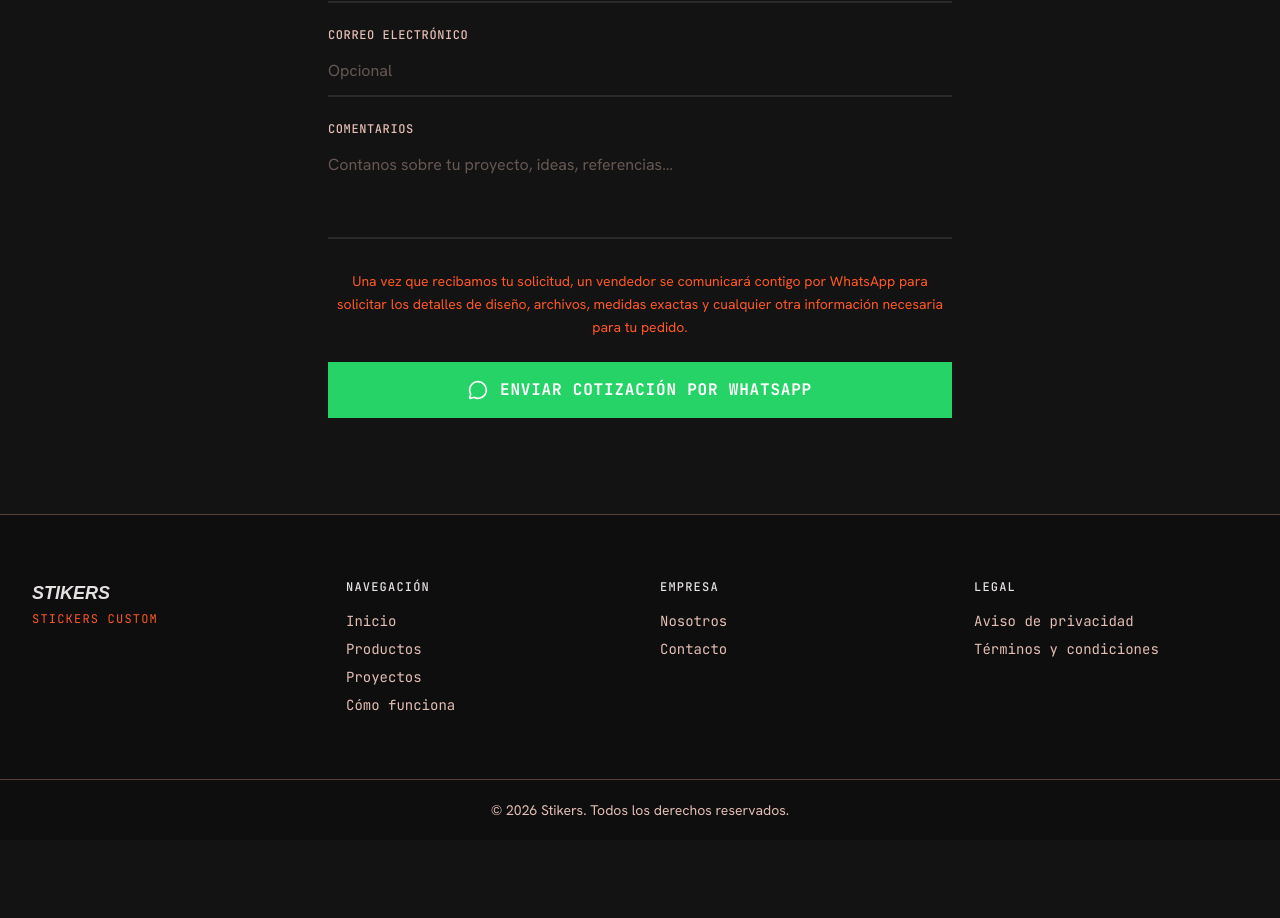
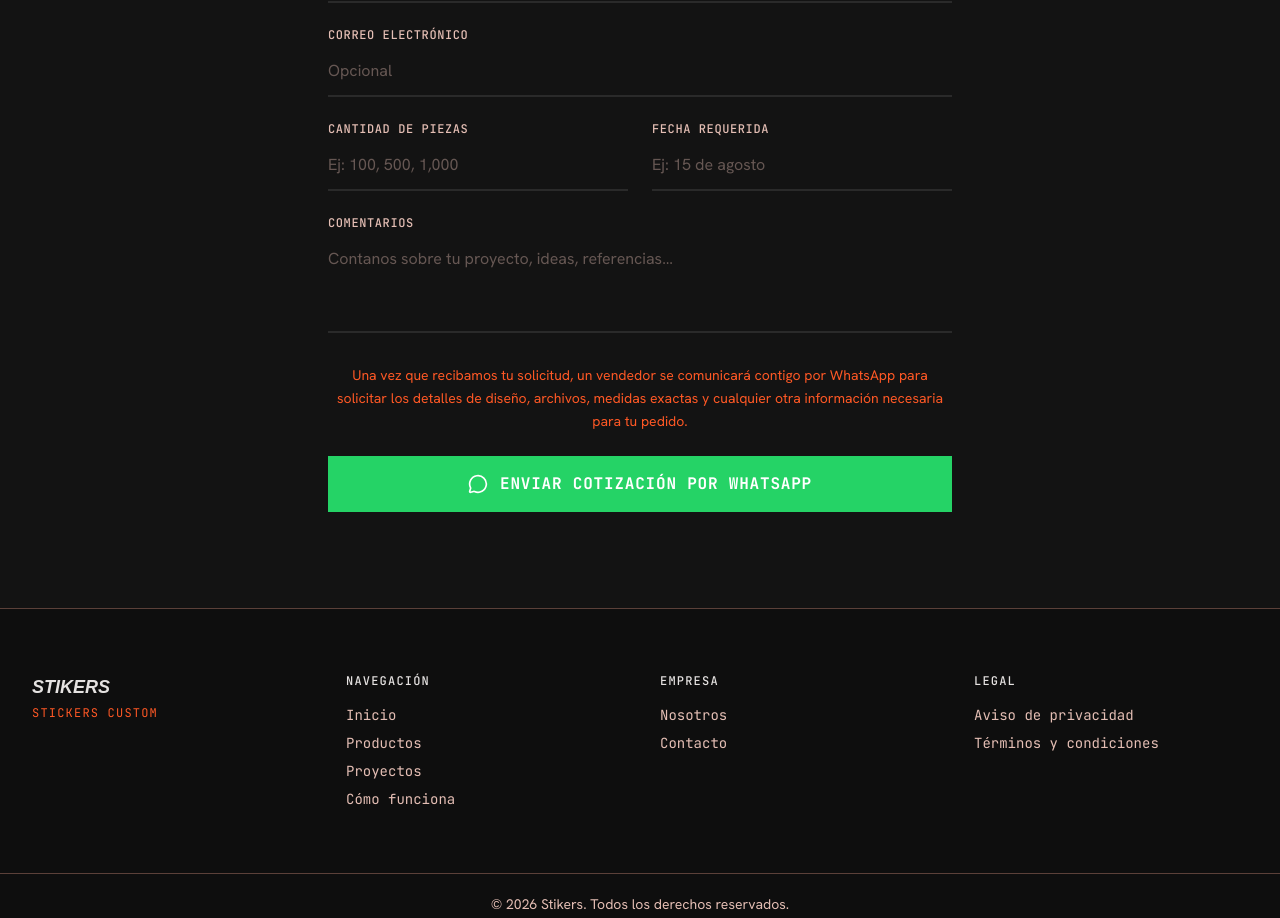
Before and after one commit to ripsystem06/stikerwbapp, a Next.js app: page /cotizar in a window 1280 px wide. Shown: the part 860-1778 px from the top of the page. Before the commit the page ends 1700 px from the top, so only its background shows below. Built offline with nearby package versions, Linux system fonts and the light colour scheme; a web font is replaced by a local one.

Commit message:
feat: add quantity and needed-by date fields to /cotizar form

```diff
--- a/src/app/cotizar/page.tsx
+++ b/src/app/cotizar/page.tsx
@@ -17,6 +17,8 @@ const ContactSchema = z.object({
   city: z.string().min(1, "Este campo es obligatorio"),
   whatsapp: z.string().min(1, "Este campo es obligatorio"),
   email: z.string().email("Correo inválido").optional().or(z.literal("")),
+  quantity: z.string().optional(),
+  neededBy: z.string().optional(),
   comments: z.string().optional(),
 });
 
@@ -41,9 +43,12 @@ function buildMessage(data: ContactForm, selectedNames: string[]): string {
       ? `\n\n📦 *Productos solicitados:*\n${selectedNames.map((n) => `• ${n}`).join("\n")}`
       : "";
 
+  const quantity = data.quantity ? `\n\n📐 *Cantidad estimada:* ${data.quantity} piezas` : "";
+  const neededBy = data.neededBy ? `\n\n📅 *Fecha requerida:* ${data.neededBy}` : "";
+
   const notes = data.comments ? `\n\n📝 *Comentarios:*\n${data.comments}` : "";
 
-  return `${header}\n\n${contact}${productsList}${notes}\n\n_Solicitud enviada desde stikers.app_`;
+  return `${header}\n\n${contact}${productsList}${quantity}${neededBy}${notes}\n\n_Solicitud enviada desde stikers.app_`;
 }
 
 function CotizarForm() {
@@ -193,6 +198,29 @@ function CotizarForm() {
           )}
         </div>
 
+        <div className="grid grid-cols-1 gap-6 sm:grid-cols-2">
+          <div>
+            <label className="mb-1 block font-[family-name:var(--font-mono)] text-xs font-medium uppercase tracking-wider text-on-surface-variant">
+              Cantidad de piezas
+            </label>
+            <input
+              {...register("quantity")}
+              placeholder="Ej: 100, 500, 1,000"
+              className="w-full border-b-2 border-surface-container-high bg-transparent py-3 text-on-surface outline-none transition-colors focus:border-primary-container placeholder:text-on-surface-variant/40"
+            />
+          </div>
+          <div>
+            <label className="mb-1 block font-[family-name:var(--font-mono)] text-xs font-medium uppercase tracking-wider text-on-surface-variant">
+              Fecha requerida
+            </label>
+            <input
+              {...register("neededBy")}
+              placeholder="Ej: 15 de agosto"
+              className="w-full border-b-2 border-surface-container-high bg-transparent py-3 text-on-surface outline-none transition-colors focus:border-primary-container placeholder:text-on-surface-variant/40"
+            />
+          </div>
+        </div>
+
         <div>
           <label className="mb-1 block font-[family-name:var(--font-mono)] text-xs font-medium uppercase tracking-wider text-on-surface-variant">
             Comentarios
```
